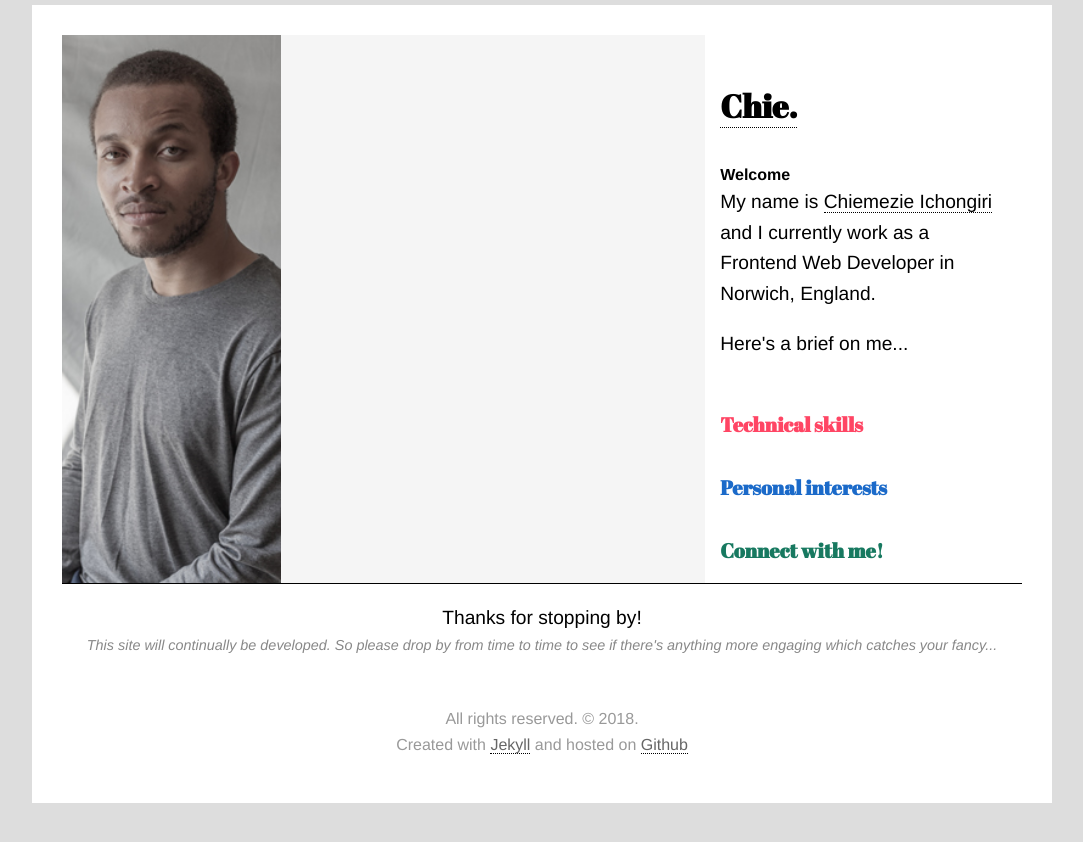
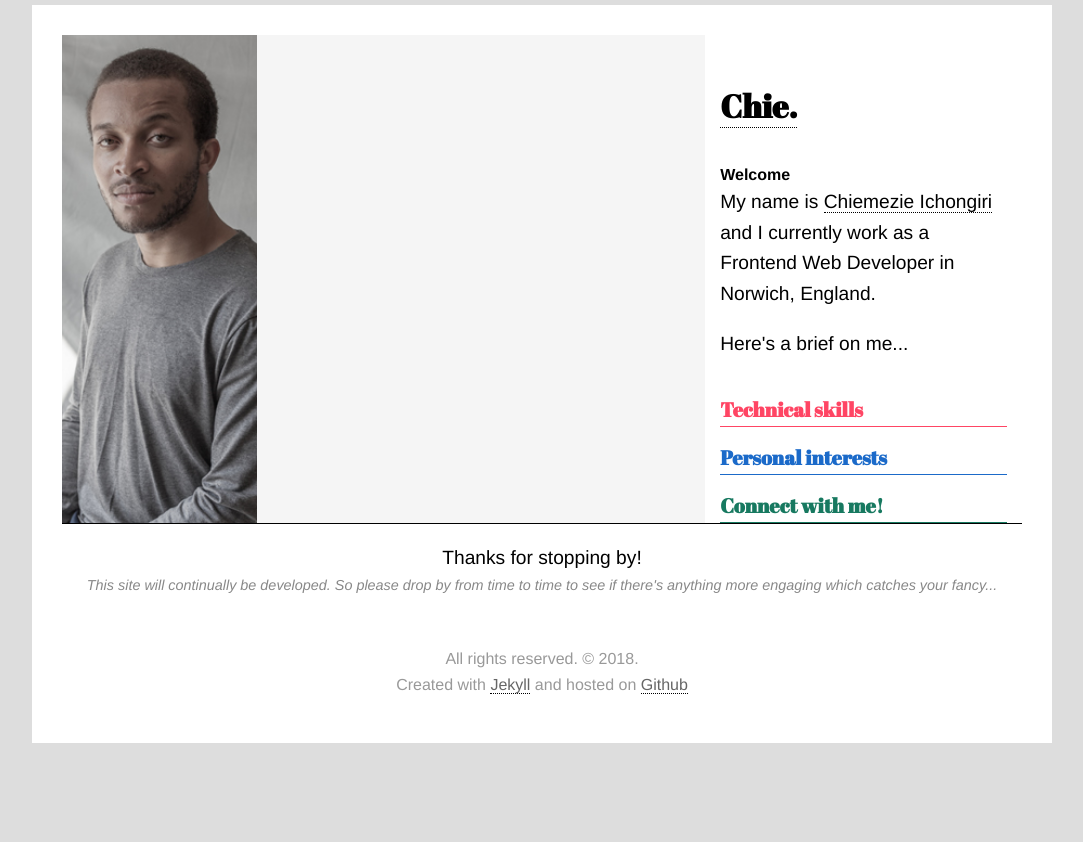
Before and after one commit to chiich/portfolio, a Jekyll site: the page built from index.html, in a window 1280 px wide. Shown: the top 842 px of the page, without its empty margins (98-1181 px from the left). Built offline with Jekyll 4.4.1, drawn with Linux system fonts in a browser that asks for light colours; nearby versions of some CDN libraries.

Commit message:
Update _w3.scss

```diff
--- a/_sass/_w3.scss
+++ b/_sass/_w3.scss
@@ -25,7 +25,8 @@
 }
 
 .inner {
-    padding: 15px;
+  padding: 15px;
+  padding-bottom: 0;
 }
 
 .footer-area p {
@@ -81,11 +82,11 @@
   }
 
   h2 {
-    border-bottom: 1px solid transparent;
+    border-bottom: 1px solid;
 
     &:hover {
       cursor: pointer;
-      border-color: inherit;
+      /* border-color: inherit; */
     }
 
     + ul.active,
```
